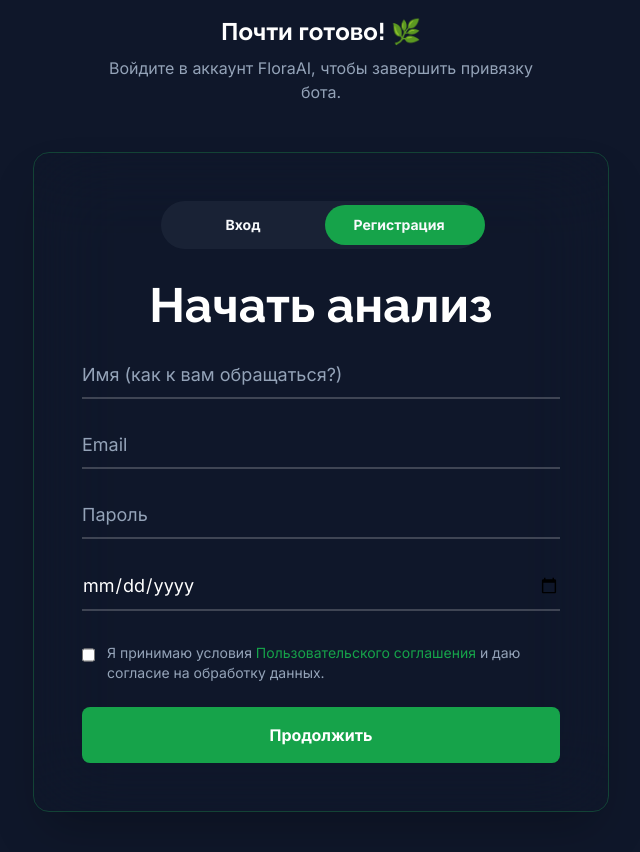
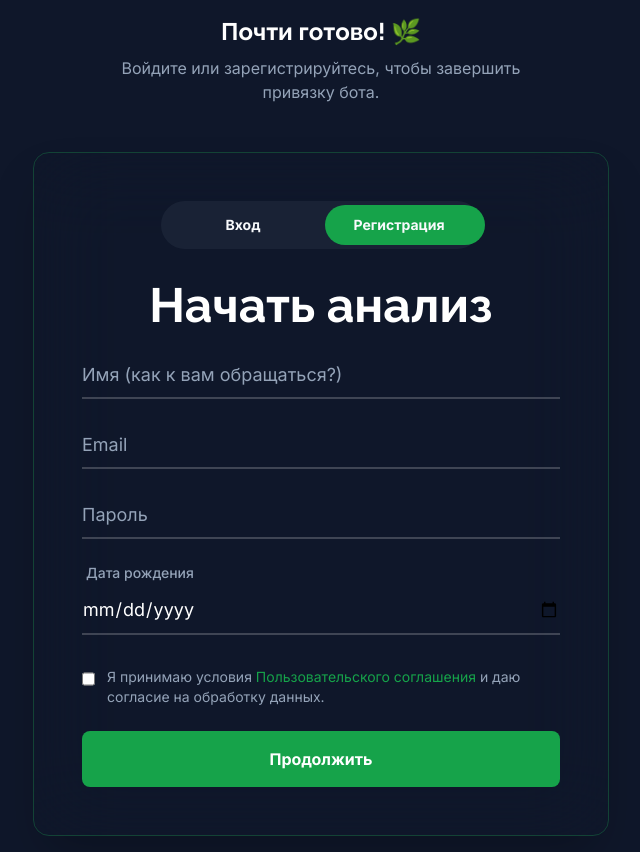
Before and after one commit to piwq/FloraAI, a React (Vite) app in the folder frontend/: page /telegram-connect in a window 1280 px wide. Both pictures are taken after a click on the button "Регистрация". Shown: the whole page, without its empty margins (319-959 px from the left). Before the commit the page ends 828 px from the top, so only its background shows below. Built offline with nearby package versions, Linux system fonts and the light colour scheme.

Commit message:
tg connect fix

```diff
--- a/frontend/src/components/auth/AuthForm.jsx
+++ b/frontend/src/components/auth/AuthForm.jsx
@@ -109,9 +109,30 @@ const AuthForm = () => {
 
                 {!isLogin && (
                   <>
-                    <AuthInput name="birthDate" type="date" value={formData.birthDate} onChange={handleInputChange} required />
+                    <div className="flex flex-col space-y-1">
+                      <label htmlFor="birthDate" className="text-sm font-medium text-text-secondary pl-1">
+                        Дата рождения
+                      </label>
+                      <AuthInput
+                        id="birthDate"
+                        name="birthDate"
+                        type="date"
+                        value={formData.birthDate}
+                        onChange={handleInputChange}
+                        required
+                        min="1926-01-01"
+                        max={new Date().toISOString().split("T")[0]}
+                      />
+                    </div>
+
                     <div className="flex items-start space-x-3 pt-2">
-                      <input type="checkbox" id="agreement" checked={isAgreed} onChange={(e) => setIsAgreed(e.target.checked)} className="mt-1 h-4 w-4 accent-accent-ai" />
+                      <input
+                        type="checkbox"
+                        id="agreement"
+                        checked={isAgreed}
+                        onChange={(e) => setIsAgreed(e.target.checked)}
+                        className="mt-1 h-4 w-4 accent-accent-ai"
+                      />
                       <label htmlFor="agreement" className="text-text-secondary text-sm">
                         Я принимаю условия <Link to="/terms" className="text-accent-ai hover:underline">Пользовательского соглашения</Link> и даю согласие на обработку данных.
                       </label>
--- a/frontend/src/pages/TelegramConnectPage.jsx
+++ b/frontend/src/pages/TelegramConnectPage.jsx
@@ -58,11 +58,22 @@ export const TelegramConnectPage = () => {
   };
 
   useEffect(() => {
-    // Не запускаем привязку, если она уже прошла успешно
+    // Добавляем таймаут для защиты от рассинхрона состояний после регистрации
+    let timeoutId;
+
     if (isAuthenticated && telegramId && !isLinking && !linkError && !isSuccess) {
-      performLink();
+      timeoutId = setTimeout(() => {
+        performLink();
+      }, 500); // Ждем 500мс, чтобы токен авторизации точно "встал" на место
     }
-  }, [isAuthenticated, telegramId]);
+
+    // Очищаем таймаут при размонтировании компонента или изменении зависимостей
+    return () => {
+      if (timeoutId) {
+        clearTimeout(timeoutId);
+      }
+    };
+  }, [isAuthenticated, telegramId, isLinking, linkError, isSuccess, performLink]);
 
   if (isAuthLoading) {
     return <div className="min-h-screen bg-background flex items-center justify-center"><Loader2 className="animate-spin text-accent-ai" size={48} /></div>;
@@ -76,7 +87,7 @@ export const TelegramConnectPage = () => {
             {linkError ? 'Упс! Произошла ошибка' : 'Почти готово! 🌿'}
           </h1>
           <p className="text-text-secondary mb-4">
-            {linkError ? linkError : 'Войдите в аккаунт FloraAI, чтобы завершить привязку бота.'}
+            {linkError ? linkError : 'Войдите или зарегистрируйтесь, чтобы завершить привязку бота.'}
           </p>
 
           {linkError && (
```
